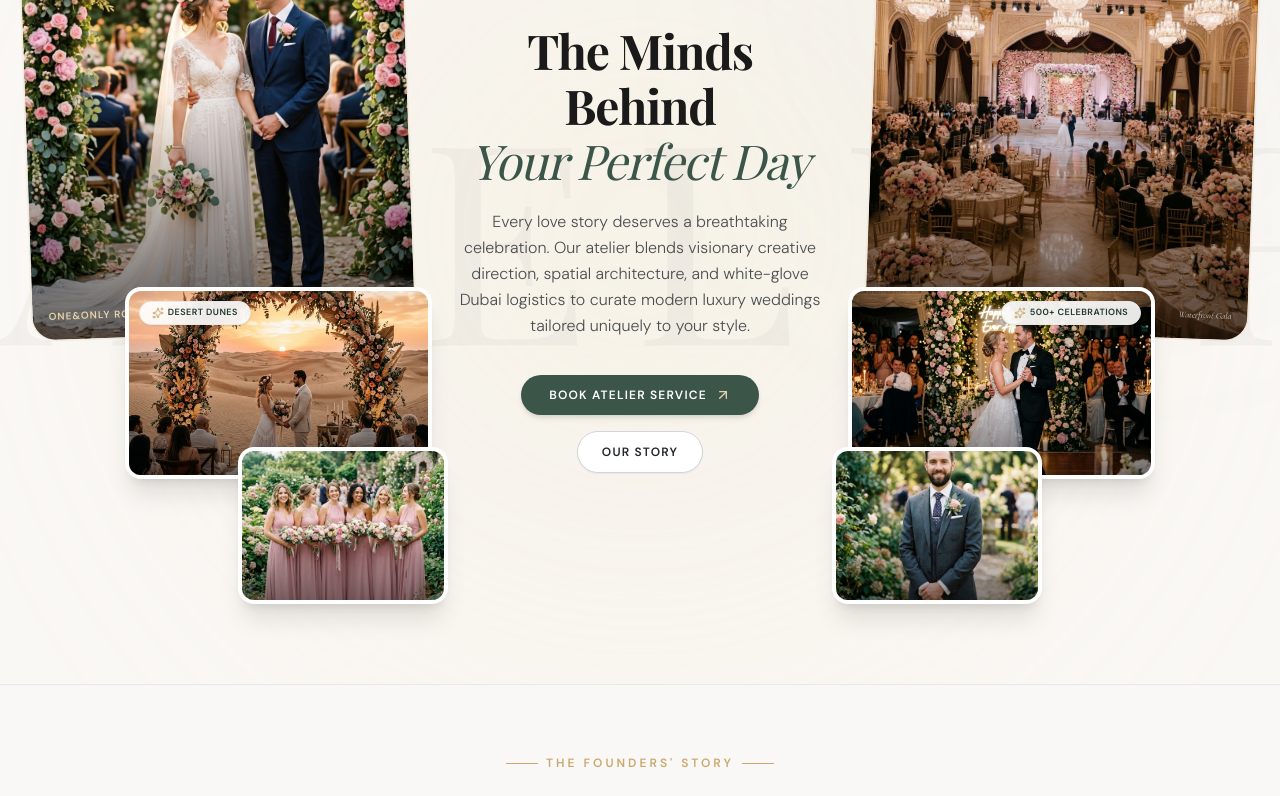
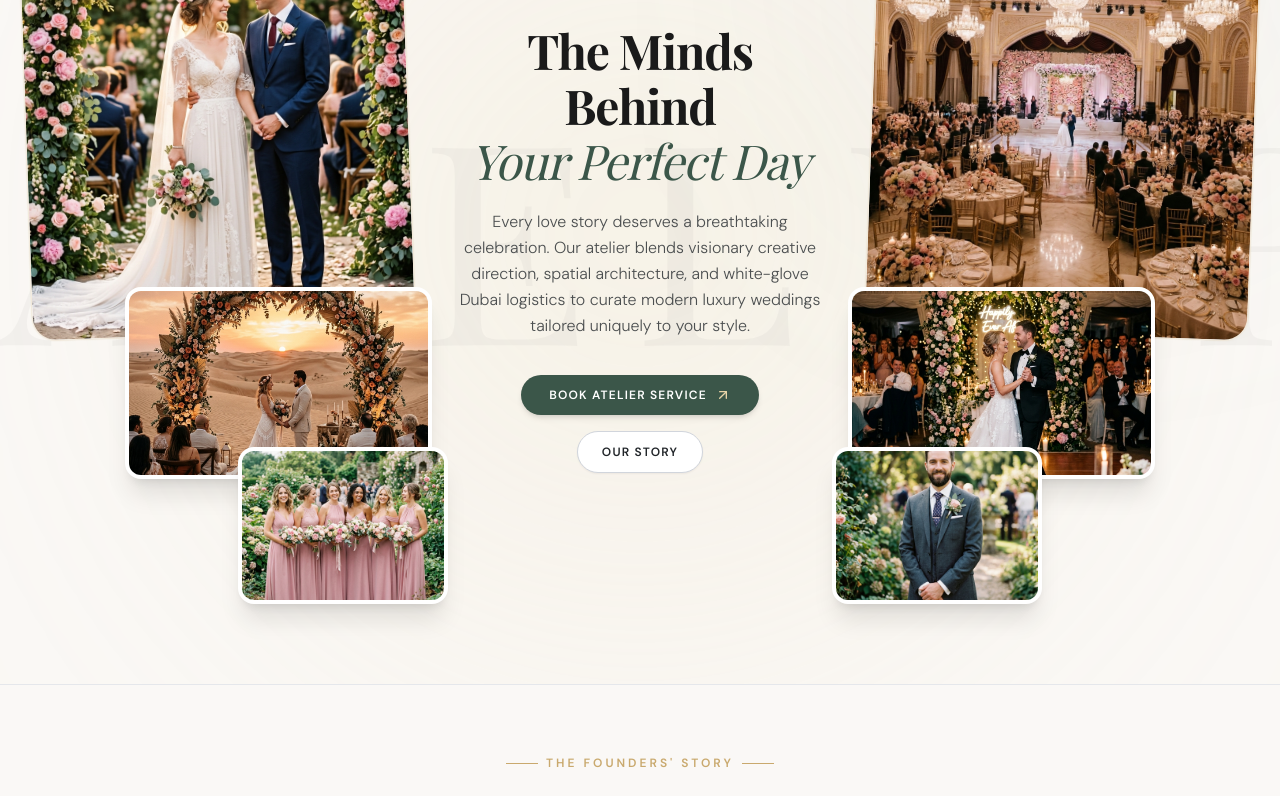
Before and after one commit to ilhan-freelance/Dubai-website, a React (Vite) app: page / in a window 1280 px wide. Shown: the part 1164-1960 px from the top of the page. Built offline with nearby package versions, Linux system fonts and the light colour scheme; a web font is replaced by a local one.

Commit message:
Remove floating image captions and badges from AboutSection gallery photos

```diff
--- a/src/components/sections/AboutSection.tsx
+++ b/src/components/sections/AboutSection.tsx
@@ -1,6 +1,6 @@
 import React from 'react';
 import { motion } from 'framer-motion';
-import { Sparkles, ArrowUpRight } from 'lucide-react';
+import { ArrowUpRight } from 'lucide-react';
 
 interface AboutSectionProps {
   onLearnMore: () => void;
@@ -43,14 +43,6 @@ export const AboutSection: React.FC<AboutSectionProps> = ({ onLearnMore }) => {
                 alt="Grand Floral Wedding Arch"
                 className="w-full h-full object-cover group-hover:scale-108 transition-transform duration-700"
               />
-              <div className="absolute inset-0 bg-gradient-to-t from-black/60 via-transparent to-transparent pointer-events-none" />
-
-              <div className="absolute bottom-4 left-4 right-4 text-white flex items-center justify-between z-10">
-                <span className="text-[10px] font-sans font-semibold uppercase tracking-widest text-[#E8D4A8]">
-                  One&amp;Only Royal Mirage
-                </span>
-                <span className="text-[9px] font-serif italic text-white/80">Floral Arch</span>
-              </div>
             </motion.div>
 
             {/* Photo 2: Middle Desert Sunset Card */}
@@ -67,12 +59,6 @@ export const AboutSection: React.FC<AboutSectionProps> = ({ onLearnMore }) => {
                 alt="Dubai Desert Sunset Wedding"
                 className="w-full h-full object-cover group-hover:scale-108 transition-transform duration-700"
               />
-              <div className="absolute inset-0 bg-gradient-to-t from-black/50 via-transparent to-transparent pointer-events-none" />
-
-              <div className="absolute top-2.5 left-2.5 bg-white/90 backdrop-blur-md px-3 py-1 rounded-full text-[9px] font-sans font-bold text-[#1F382B] shadow-xs border border-gray-200 uppercase tracking-wider flex items-center gap-1">
-                <Sparkles className="w-3 h-3 text-[#C9A96E]" />
-                <span>Desert Dunes</span>
-              </div>
             </motion.div>
 
             {/* Photo 3: Bottom Bridesmaids Photo */}
@@ -89,7 +75,6 @@ export const AboutSection: React.FC<AboutSectionProps> = ({ onLearnMore }) => {
                 alt="Bridal Party Elegance"
                 className="w-full h-full object-cover group-hover:scale-108 transition-transform duration-700"
               />
-              <div className="absolute inset-0 bg-gradient-to-t from-black/40 via-transparent to-transparent pointer-events-none" />
             </motion.div>
 
           </div>
@@ -151,14 +136,6 @@ export const AboutSection: React.FC<AboutSectionProps> = ({ onLearnMore }) => {
                 alt="Bvlgari Resort Waterfront Gala"
                 className="w-full h-full object-cover group-hover:scale-108 transition-transform duration-700"
               />
-              <div className="absolute inset-0 bg-gradient-to-t from-black/60 via-transparent to-transparent pointer-events-none" />
-
-              <div className="absolute bottom-4 left-4 right-4 text-white flex items-center justify-between z-10">
-                <span className="text-[10px] font-sans uppercase tracking-widest text-[#E8D4A8] font-semibold">
-                  Bvlgari Resort Dubai
-                </span>
-                <span className="text-[9px] font-serif italic text-white/80">Waterfront Gala</span>
-              </div>
             </motion.div>
 
             {/* Photo 5: Middle Dance Celebration Card */}
@@ -175,12 +152,6 @@ export const AboutSection: React.FC<AboutSectionProps> = ({ onLearnMore }) => {
                 alt="Midnight Dance Gala"
                 className="w-full h-full object-cover group-hover:scale-108 transition-transform duration-700"
               />
-              <div className="absolute inset-0 bg-gradient-to-t from-black/50 via-transparent to-transparent pointer-events-none" />
-
-              <div className="absolute top-2.5 right-2.5 bg-white/90 backdrop-blur-md px-3 py-1 rounded-full text-[9px] font-sans font-bold text-[#1F382B] shadow-xs border border-gray-200 uppercase tracking-wider flex items-center gap-1">
-                <Sparkles className="w-3 h-3 text-[#C9A96E]" />
-                <span>500+ Celebrations</span>
-              </div>
             </motion.div>
 
             {/* Photo 6: Bottom Groom Attire Card */}
@@ -197,7 +168,6 @@ export const AboutSection: React.FC<AboutSectionProps> = ({ onLearnMore }) => {
                 alt="Black-Tie Royal Groom"
                 className="w-full h-full object-cover group-hover:scale-108 transition-transform duration-700"
               />
-              <div className="absolute inset-0 bg-gradient-to-t from-black/40 via-transparent to-transparent pointer-events-none" />
             </motion.div>
 
           </div>
```
